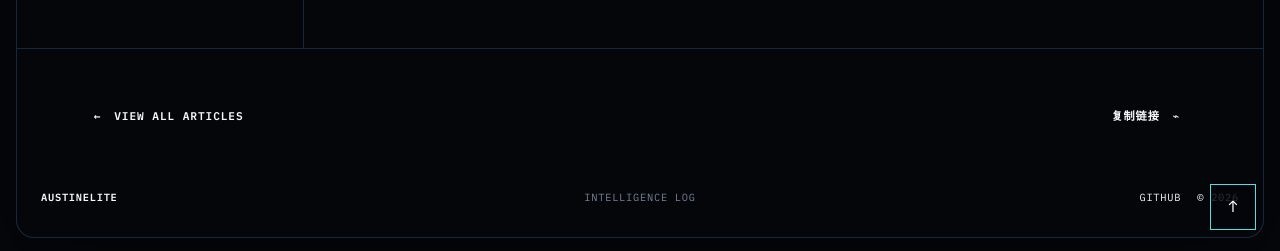
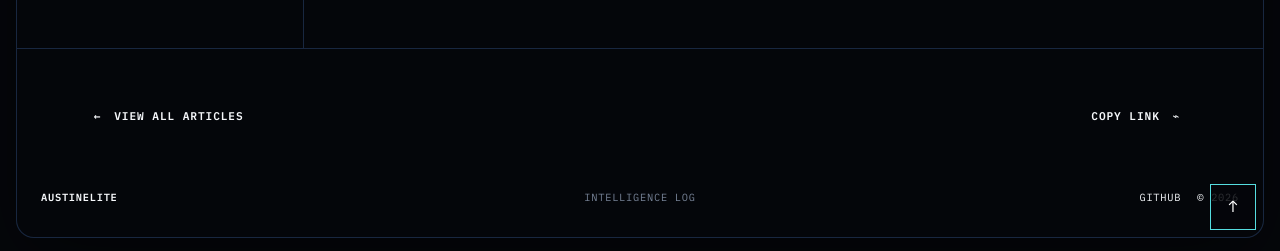
Before and after one commit to AustinElite/AustinElite.github.io, a Jekyll site: the page built from _posts/2026-04-18-designing-effective-ai-agent-workflows.md, in a window 1280 px wide and 900 px high, scrolled down 849 px. Shown: the part 646-897 px from the top of the window. Built offline with Jekyll 4.4.1, drawn with Linux system fonts in a browser that asks for light colours; some of the changed lines change nothing that is shown.

Commit message:
Update post layout for localization and content changes

```diff
--- a/_layouts/post.html
+++ b/_layouts/post.html
@@ -53,7 +53,7 @@
       </header>
 
       <nav class="mobile-menu" id="mobile-menu" aria-label="移动端导航">
-        <a href="/" aria-label="返回首页">Home</a>
+        <a href="/" aria-label="返回首页" data-i18n="nav.home">首页</a>
         <a href="/articles/" data-i18n="nav.articles">文章</a>
         <a href="/admin/" data-i18n="write.label">写作 / 上传</a>
       </nav>
@@ -62,7 +62,7 @@
         <article>
           <header class="post-hero">
             <div class="post-hero-copy">
-              <p class="section-kicker">AUSTINELITE / INTELLIGENCE LOG</p>
+              <p class="section-kicker" data-i18n="articles.logPath">AUSTINELITE / 技术日志</p>
               <h1>{{ page.title }}</h1>
               {% if page.title_en %}
                 <p class="meta-line">{{ page.title_en }}</p>
@@ -70,8 +70,8 @@
               <p class="post-description">{{ page.description }}</p>
               <div class="article-meta">
                 <time datetime="{{ page.date | date_to_xmlschema }}">{{ page.date | date: "%Y.%m.%d" }}</time>
-                <span>{{ page.read_time | default: 6 }} MIN READ</span>
-                {% if page.updated %}<span>UPDATED {{ page.updated }}</span>{% endif %}
+                <span>{{ page.read_time | default: 6 }} <span data-i18n="articles.readTime">分钟阅读</span></span>
+                {% if page.updated %}<span><span data-i18n="articles.updated">更新于</span> {{ page.updated }}</span>{% endif %}
               </div>
               <ul class="tag-list" style="margin-top:1.4rem">
                 {% for tag in page.tags %}
@@ -87,10 +87,10 @@
           <div class="post-layout">
             <aside class="post-aside" aria-label="文章目录">
               <div class="post-aside-inner">
-                <span class="post-aside-title">On this page</span>
+                <span class="post-aside-title" data-i18n="post.onPage">本文目录</span>
                 <nav id="post-toc"></nav>
                 <a href="https://github.com/AustinElite/AustinElite.github.io/blob/main/{{ page.path }}" target="_blank" rel="noopener noreferrer">
-                  View source ↗
+                  <span data-i18n="post.viewSource">查看源码 ↗</span>
                 </a>
               </div>
             </aside>
@@ -102,7 +102,7 @@
           <nav class="post-footer-nav" aria-label="文章导航">
             <a class="text-link" href="/articles/"><span>←</span><span data-i18n="articles.all">查看全部文章</span></a>
             <button class="text-link" id="copy-link" type="button" style="border:0;background:transparent;cursor:pointer">
-              <span data-copy-label>复制链接</span><span aria-hidden="true">⌁</span>
+              <span data-copy-label data-i18n="post.copy">复制链接</span><span aria-hidden="true">⌁</span>
             </button>
           </nav>
         </article>
@@ -110,7 +110,7 @@
 
       <footer class="site-footer">
         <strong>AUSTINELITE</strong>
-        <span class="footer-center">INTELLIGENCE LOG</span>
+        <span class="footer-center" data-i18n="articles.logLabel">技术日志</span>
         <div class="footer-links">
           <a href="https://github.com/AustinElite" target="_blank" rel="noopener noreferrer">GitHub</a>
           <span>© <span data-current-year>2026</span></span>
```
